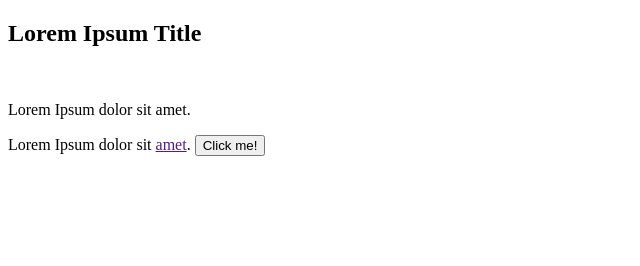
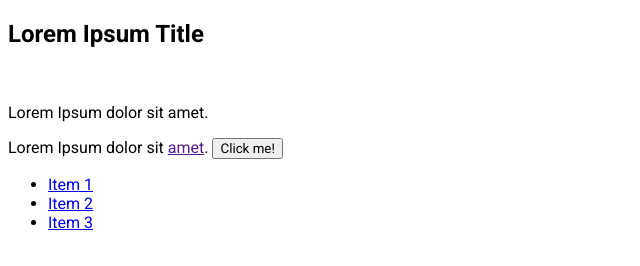
Before and after one commit to MarcDevGuy127/bem-css-example, a plain HTML site: page index.html in a window 1280 px wide. Shown: the whole page, without its empty margins (0-640 px from the left). Drawn offline with Linux system fonts and the light colour scheme.

Commit message:
style: add google font to project

```diff
--- a/css/style.css
+++ b/css/style.css
@@ -1,3 +1,7 @@
+* {
+    font-family: 'Roboto', sans-serif;
+}
+
 .card {}
 
 .card__header {}
--- a/index.html
+++ b/index.html
@@ -7,6 +7,7 @@
     <link rel="preconnect" href="https://fonts.googleapis.com">
     <link rel="preconnect" href="https://fonts.gstatic.com" crossorigin>
     <link href="https://fonts.googleapis.com/css2?family=Roboto:ital,wght@0,100..900;1,100..900&display=swap" rel="stylesheet">
+
     <link rel="stylesheet" href="css/style.css">
 </head>
 <body>
@@ -30,5 +31,17 @@
             </p>
         </div>
     </article>
+
+    <ul class="c-list">
+        <li class="c-list__item">
+            <a href="#" class="c-list__link">Item 1</a>
+        </li>
+        <li class="c-list__item">
+            <a href="#" class="c-list__link">Item 2</a>
+        </li>
+        <li class="c-list__item">
+            <a href="#" class="c-list__link">Item 3</a>
+        </li>
+    </ul>
 </body>
 </html>
```
